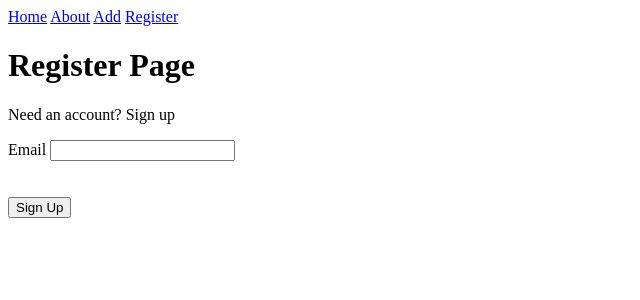
After one commit to Robert-Siberry/FirstFlaskApp, a Flask app: page /register in a window 1280 px wide. The commit adds this page. Shown: the top 300 px of the page, without its empty margins (0-640 px from the left). Run offline with Flask 2, Linux system fonts and the light colour scheme.

Commit message:
following Flask Validation and Secrets on Qa community

```diff
--- a/app.py
+++ b/app.py
@@ -2,29 +2,20 @@ from flask import Flask, redirect, url_for
 from flask import render_template
 from flask_sqlalchemy import SQLAlchemy
 from os import environ
+from wtforms import ValidationError
+from forms import PostsForm, RegistrationForm
+from flask_bcrypt import Bcrypt
 
-#my IP 77.100.120.192
-#token hex aac919961fe858a46dba9c060cf7fc12
-from forms import PostsForm
+bcrypt = Bcrypt()
 
 app = Flask(__name__)
-#aac919961fe858a46dba9c060cf7fc12
-#make more secure
+
 app.config['SECRET_KEY'] = environ.get('SECRET_KEY')
-#app.config['SLQALCHEMY_DATABASE_URI'] = 'mysql+pymysql://root:password@34.89.109.23:3306/posts'
+app.config['SLQALCHEMY_DATABASE_URI'] = 'mysql+pymysql://root:password@34.89.109.23:3306/posts'
 app.config['SQLALCHEMY_TRACK_MODIFICATIONS'] = False
 
-app.config['SQLALCHEMY_DATABASE_URI'] = 'mysql+pymysql://' + \
-                                        environ.get('MYSQL_USER') + \
-                                        ':' + \
-                                        environ.get('MYSQL_PASSWORD') + \
-                                        '@' + \
-                                        environ.get('MYSQL_HOST') + \
-                                        ':' + \
-                                        environ.get('MYSQL_PORT') + \
-                                        '/' + \
-                                        environ.get('MYSQL_DB_NAME')
 db = SQLAlchemy(app)
+
 
 class Posts(db.Model):
     id = db.Column(db.Integer, primary_key=True)
@@ -37,12 +28,41 @@ class Posts(db.Model):
         return ''.join(
             [
                 'Title: ' + self.title + '\n'
-                'First name: ' +self.f_name, + ' ' + self.l_name +'\n'
-                'Content: ' +self.content
+                                         'First name: ' + self.f_name, + ' ' + self.l_name + '\n'
+                                                                                             'Content: ' + self.content
             ]
         )
 
 
+def validate_email(email):
+    user = Users.query.filter_by(email=email.data).first()
+
+    if user:
+        raise ValidationError('Email already in use')
+
+
+class Users(db.Model):
+    id = db.Column(db.Integer, primary_key=True)
+    email = db.Column(db.String(500), nullable=False, unique=True)
+    password = db.Column(db.String(500), nullable=False)
+
+    def __repr__(self):
+        return ''.join(['UserID: ', str(self.id), '\r\n', 'Email: ', self.email])
+
+
+@app.route('/register', methods=['GET', 'POST'])
+def register():
+    form = RegistrationForm()
+    if form.validate_on_submit():
+        hash_pw = bcrypt.generate_password_hash(form.password.data)
+
+        user = Users(email=form.email.data, password=hash_pw)
+
+        db.session.add(user)
+        db.session.commit()
+
+        return redirect(url_for('post'))
+    return render_template('register.html', title='Register', form=form)
 
 
 @app.route('/')
@@ -55,6 +75,7 @@ def home():
 @app.route('/about')
 def about():
     return render_template('about.html', title='About')
+
 
 @app.route('/add', methods=['GET', 'POST'])
 def add():
@@ -72,11 +93,14 @@ def add():
     else:
         return render_template('post.html', title='add a post', form=form)
 
+
 @app.route('/create')
 def create():
+    db.drop_all()
     db.create_all()
     post = Posts(f_name='Robert', l_name='Siberry', title='Dr', content="An interesting canning article")
-    post2 = Posts(f_name='Pete', l_name='Repeat', title='Mr', content="Pete and Repeat where on a boat, Pete fell out who was left?")
+    post2 = Posts(f_name='Pete', l_name='Repeat', title='Mr',
+                  content="Pete and Repeat where on a boat, Pete fell out who was left?")
     db.session.add(post)
     db.session.add(post2)
     db.session.commit()
@@ -84,9 +108,8 @@ def create():
 
 
 @app.route('/delete')
-
 def delete():
-    #db.drop_all()
+    # db.drop_all()
     db.session.query(Posts).delete()
     db.session.commit()
     return "You have deleted everything, now the world is going to end!!!!!"
--- a/forms.py
+++ b/forms.py
@@ -1,6 +1,6 @@
 from flask_wtf import FlaskForm
-from wtforms import StringField, SubmitField
-from wtforms.validators import DataRequired, Length
+from wtforms import StringField, SubmitField, PasswordField
+from wtforms.validators import DataRequired, Length, Email, EqualTo
 
 
 class PostsForm(FlaskForm):
@@ -37,3 +37,24 @@ class PostsForm(FlaskForm):
     )
 
     submit = SubmitField('Submit a Post')
+
+
+class RegistrationForm(FlaskForm):
+    email = StringField('Email',
+        validators = [
+            DataRequired(),
+            Email()
+        ]
+    )
+    password = PasswordField('Password',
+        validators = [
+            DataRequired(),
+        ]
+    )
+    confirm_password = PasswordField('Confirm Password',
+        validators = [
+            DataRequired(),
+            EqualTo('password')
+        ]
+    )
+    submit = SubmitField('Sign Up')
--- a/requirements.txt
+++ b/requirements.txt
@@ -5,3 +5,6 @@ Flask-SQLAlchemy==2.4.3
 pymysql==0.9.3
 WTForms==2.3.1
 Flask-WTF==0.14.3
+flask-bcrypt==0.7.1
+email_validator
+flask_bcrypt
--- a/templates/layout.html
+++ b/templates/layout.html
@@ -13,6 +13,7 @@
         <a href="{{ url_for('home') }}">Home</a>
         <a href="{{ url_for('about') }}">About</a>
         <a href="{{ url_for('add') }}">Add</a>
+        <a href="{{ url_for('register') }}">Register</a>
     </div>
     {% block body_content %}{% endblock %}
 </body>
--- a/templates/post.html
+++ b/templates/post.html
@@ -52,7 +52,9 @@
                 {% endif %}
             </div>
             <br>
+        <div class="form-group">
             {{ form.submit }}
+        </div>
         </form>
     </div>
 {% endblock %}
--- /dev/null
+++ b/templates/register.html
@@ -0,0 +1,27 @@
+{% extends 'layout.html' %}
+{% block body_content %}
+    <h1>Register Page</h1>
+    <p>Need an account? Sign up</p>
+    <div class='form'>
+        <form method='POST' action=''>
+            {{ form.hidden_tag() }}
+            <div class='form_group'>
+                {{ form.email.label }}
+                {{ form.email }}
+                {% if form.email.errors %}
+                    <div class='error'>
+                        {% for error in form.email.errors %}
+                            <span>{{ error }}</span>
+                        {% endfor %}
+                    </div>
+                {% endif %}
+            </div>
+            <br>
+            <!--Password and Check Password fields-->
+            <br>
+            <div class='form_group'>
+                {{ form.submit }}
+            </div>
+        </form>
+    </div>
+{% endblock %}
```
